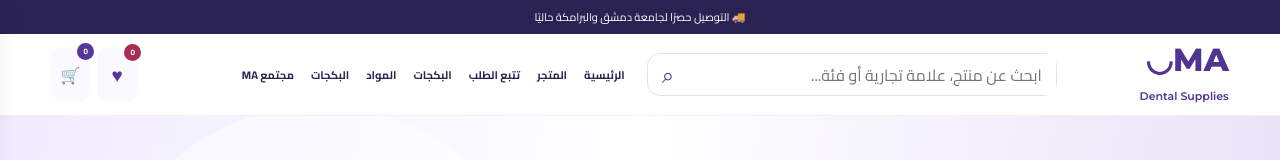
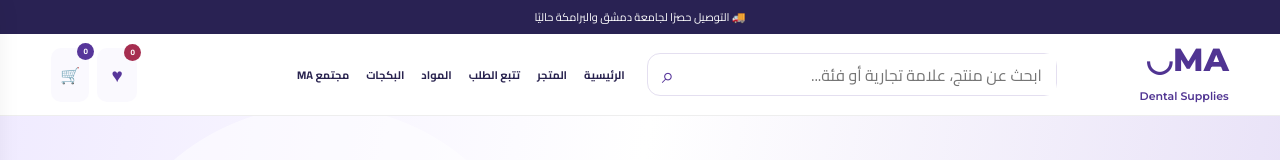
Before and after one commit to amaaren2-sys/ma-dental-supplies, a plain HTML site: page index.html in a window 1280 px wide. Shown: the top 160 px of the page. Drawn offline with nearby package versions, Linux system fonts and the light colour scheme.

Commit message:
Update index.html

```diff
--- a/index.html
+++ b/index.html
@@ -1,6 +1,6 @@
 <!doctype html><html lang="ar" dir="rtl"><head><meta charset="utf-8"><meta name="viewport" content="width=device-width,initial-scale=1"><title>MA Dental Supplies</title><link rel="preconnect" href="https://fonts.googleapis.com"><link href="https://fonts.googleapis.com/css2?family=Cairo:wght@400;600;700;800&family=Montserrat:wght@600;700;800&display=swap" rel="stylesheet"><link rel="stylesheet" href="style.css"></head><body>
 <div class="topbar">🚚 التوصيل حصرًا لجامعة دمشق والبرامكة حاليًا</div>
-<header class="header"><div class="container"><a class="logo" href="index.html"><b>MA◡</b><small>Dental Supplies</small></a><div class="search"><input id="searchInput" placeholder="ابحث عن منتج، علامة تجارية أو فئة..."><button>⌕</button></div><nav class="nav"><a href="index.html">الرئيسية</a><a href="shop.html">المتجر</a><a href="track.html">تتبع الطلب</a><a href="index.html#bundles">البكجات</a><a href="shop.html?category=المواد">المواد</a><a href="shop.html?category=البكجات">البكجات</a><a href="index.html#community">مجتمع MA</a></nav><div class="icons"><a class="icon-btn favorite-header" href="./favorites.html" aria-label="المفضلة">♥<b class="cart-count favorite-count" id="favoriteCount">0</b></a><button class="icon-btn" id="cartButton">🛒<b class="cart-count" id="cartCount">0</b></button></div></div></header>
+<header class="header"><div class="container"><a class="logo" href="index.html"><b>MA◡</b><small>Dental Supplies</small></a><div class="search"><input id="searchInput" placeholder="ابحث عن منتج، علامة تجارية أو فئة..."><button>⌕</button></div><nav class="nav"><a href="index.html">الرئيسية</a><a href="shop.html">المتجر</a><a href="track.html">تتبع الطلب</a><a href="shop.html?category=المواد">المواد</a><a href="shop.html?category=البكجات">البكجات</a><a href="index.html#community">مجتمع MA</a></nav><div class="icons"><a class="icon-btn favorite-header" href="./favorites.html" aria-label="المفضلة">♥<b class="cart-count favorite-count" id="favoriteCount">0</b></a><button class="icon-btn" id="cartButton">🛒<b class="cart-count" id="cartCount">0</b></button></div></div></header>
 <main>
 <section class="hero"><div class="hero-copy"><span class="eyebrow">🦷 لكل صانعي الابتسامة</span><h1>MA Dental Supplies</h1><h2>From your first tool to your first patient.</h2><p>مواد وأدوات طب الأسنان بجودة مضمونة وأسعار مناسبة، مع بكجات وعروض تساعدك تحصل على احتياجاتك بسهولة.</p><div class="buttons"><a class="btn primary" href="shop.html">تصفح المنتجات 🛒</a><a class="btn outline" href="index.html#bundles">اكتشف البكجات 📦</a></div></div><div class="hero-art"><div class="tray"><span class="tool t1"></span><span class="tool t2"></span></div><span class="mirror">◯</span><div class="bottle b1">MA</div><div class="bottle b2">🦷</div></div></section>
 <section class="section"><div class="container"><div class="head"><div><span class="eyebrow">تصفح المتجر</span><h2>المواد والبكجات</h2></div></div><div class="category-grid two-categories"><a class="category" href="shop.html?category=%D8%A7%D9%84%D9%85%D9%88%D8%A7%D8%AF"><div class="emoji">🧪</div><h3>المواد</h3><p>مواد وأدوات طب الأسنان</p></a><a class="category" href="shop.html?category=%D8%A7%D9%84%D8%A8%D9%83%D8%AC%D8%A7%D8%AA"><div class="emoji">📦</div><h3>البكجات</h3><p>بكجات جاهزة حسب الاحتياج</p></a></div></div></section>
```
